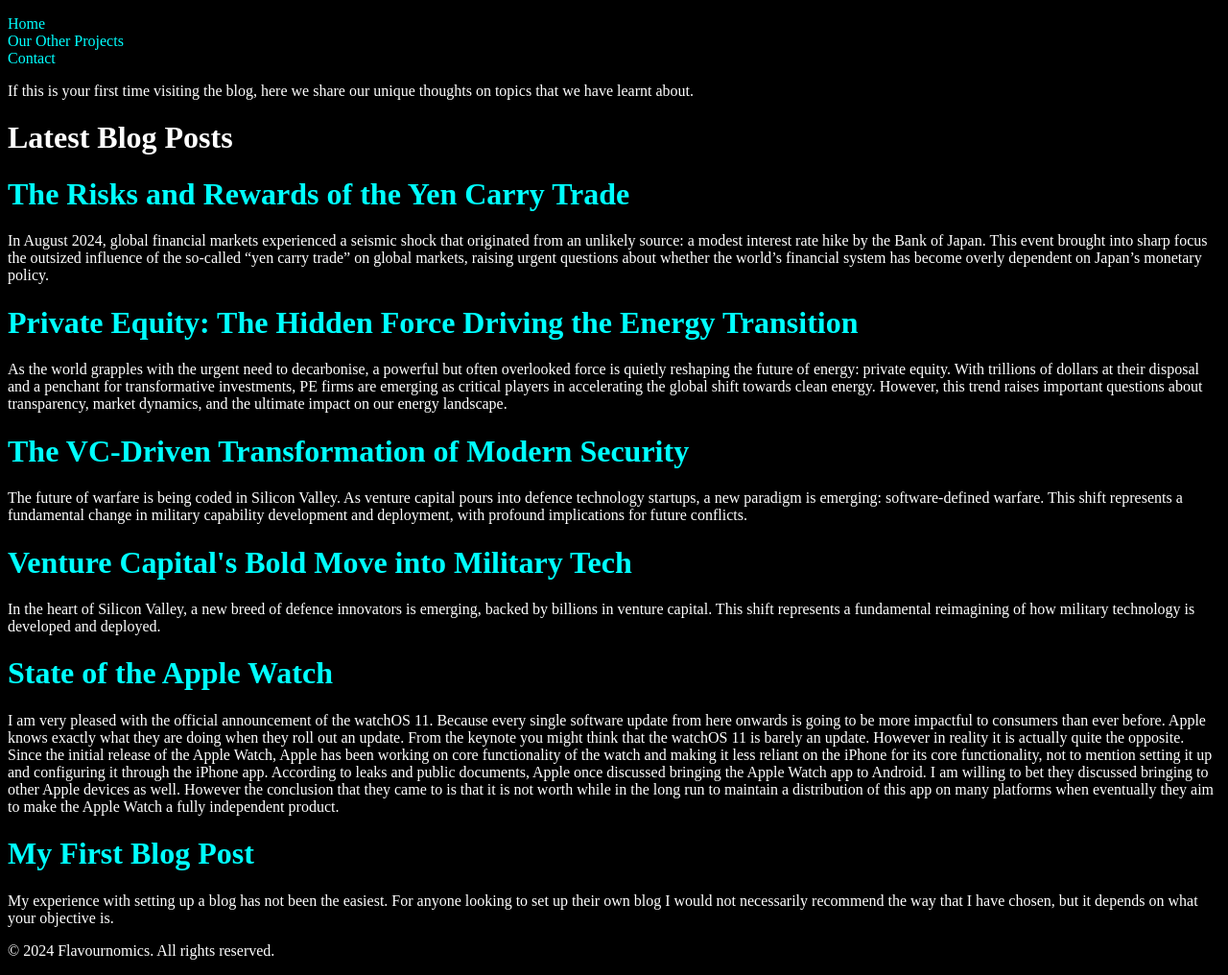
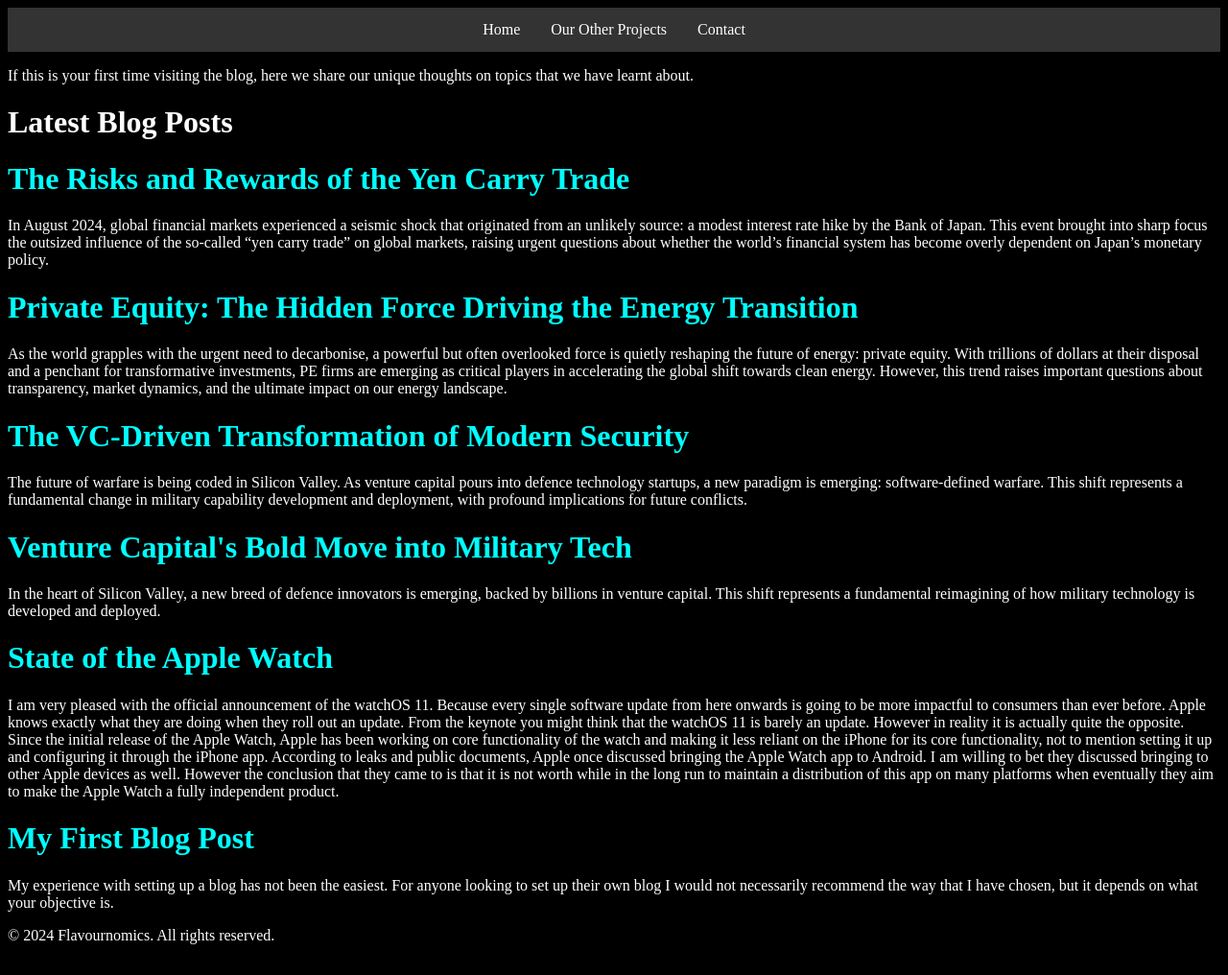
Before and after one commit to groupworksmedia/groupworks, a Jekyll site: the page built from index.md, in a window 1280 px wide. Shown: the whole page at 96% size. Built offline with Jekyll 4.4.1, drawn with Linux system fonts in a browser that asks for light colours.

Commit message:
horizontal menu

```diff
--- a/_includes/header.html
+++ b/_includes/header.html
@@ -1,7 +1,7 @@
 <header>
     <div class="menu-container">
         <nav class="main-nav">
-            <ul>
+            <ul class="horizontal-menu">
                 <li><a href="{{ '/' | relative_url }}">Home</a></li>
                 <li><a href="{{ '/projects' | relative_url }}">Our Other Projects</a></li>
                 <li><a href="{{ '/contact' | relative_url }}">Contact</a></li>
--- a/assets/css/style.scss
+++ b/assets/css/style.scss
@@ -34,3 +34,38 @@ ul {
   padding-left: 0;
   margin-left: 0;
 }
+
+.horizontal-menu {
+  list-style-type: none;
+  padding: 0;
+  margin: 0;
+  display: flex;
+  justify-content: center;
+  background-color: #333; // You can change this to match your site's color scheme
+
+  li {
+    margin: 0;
+    padding: 0;
+
+    a {
+      display: block;
+      color: white;
+      text-align: center;
+      padding: 14px 16px;
+      text-decoration: none;
+      transition: background-color 0.3s;
+
+      &:hover {
+        background-color: #111; // Darker shade for hover effect
+      }
+    }
+  }
+}
+
+// Responsive design for smaller screens
+@media screen and (max-width: 600px) {
+  .horizontal-menu {
+    flex-direction: column;
+    align-items: center;
+  }
+}
```
